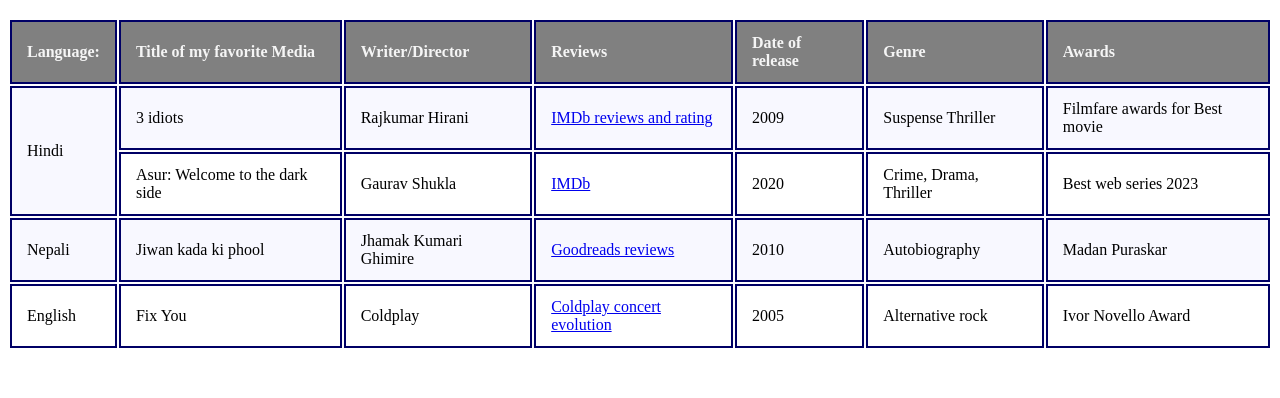
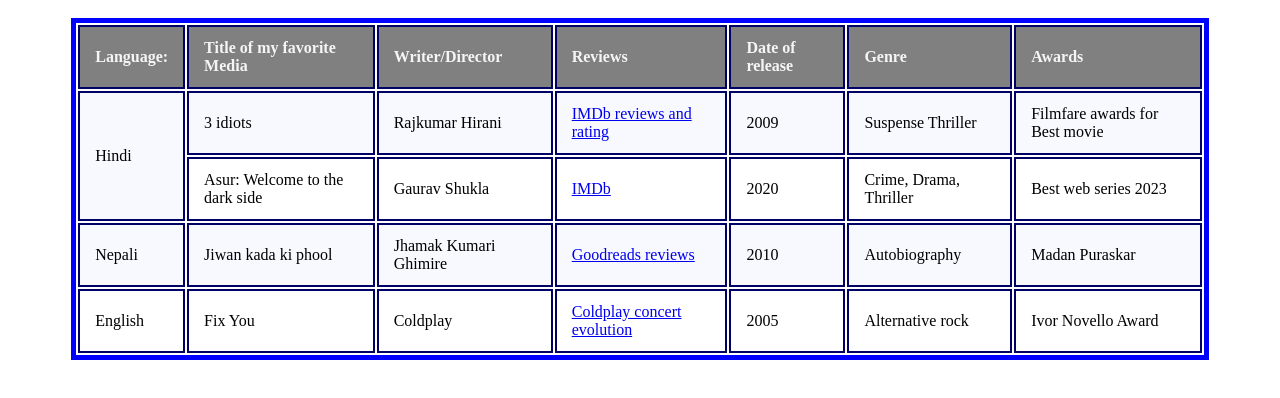
Before and after one commit to subedi121/csit121, a plain HTML site: page lab07/index.html in a window 1280 px wide. Shown: the part 240-638 px from the top of the page. Drawn offline with Linux system fonts and the light colour scheme.

Commit message:
Update index.html

```diff
--- a/lab07/index.html
+++ b/lab07/index.html
@@ -12,10 +12,10 @@
     margin-left: 0px;
    }
    table{
-    border: 5px, solid
+    border: 5px solid blue;
     width: 90%;
     margin: auto;
-    border-color: blue;
+
    }
    td, th { border: 2px solid #000066;
          padding: 12px 15px;
```
